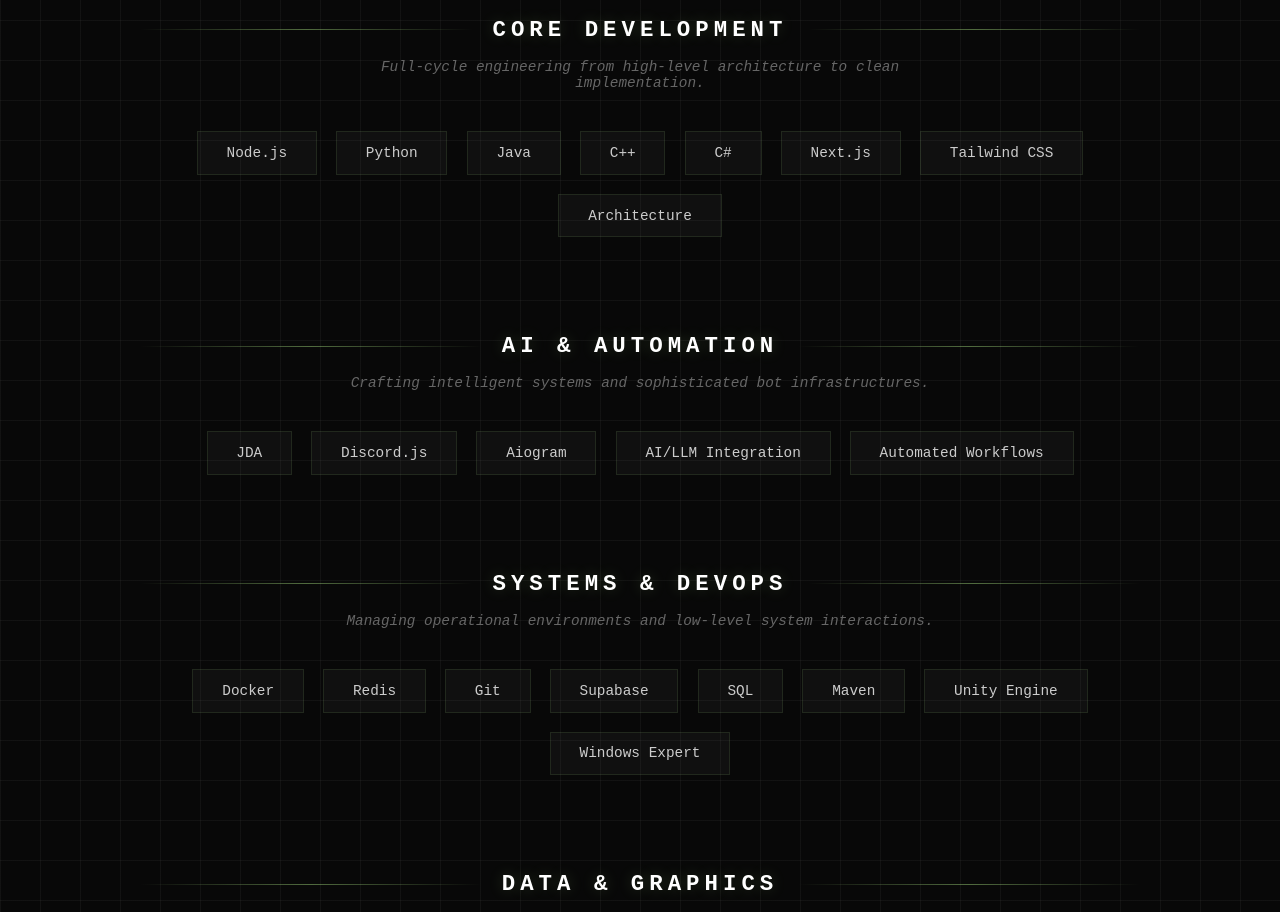
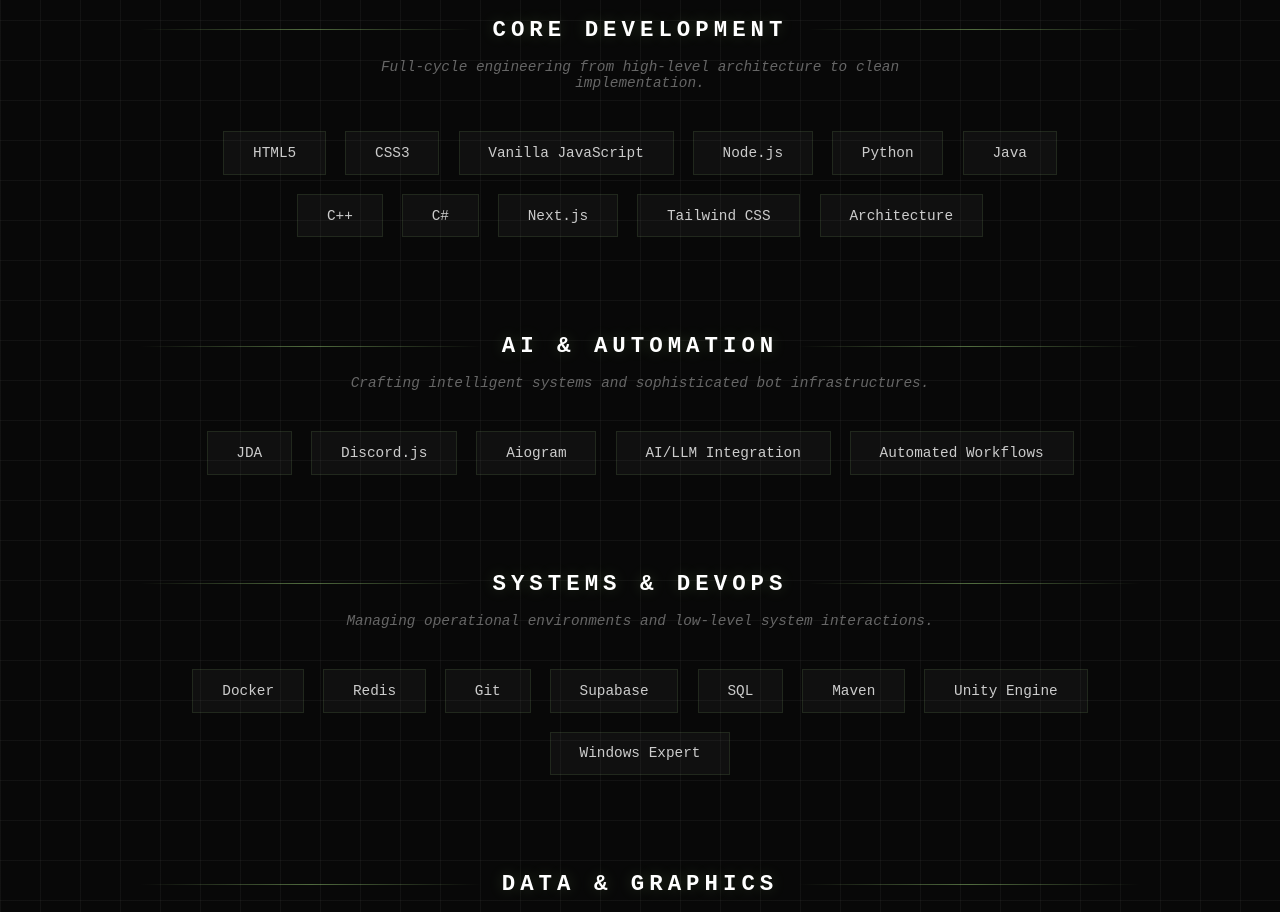
Before and after one commit to Omarayman008/Omar-Ayman, a Next.js app: page / in a window 1280 px wide. Shown: the part 1900-2812 px from the top of the page. Built offline with nearby package versions, Linux system fonts and the light colour scheme.

Commit message:
Add HTML5, CSS3, and Vanilla JavaScript to skills list

```diff
--- a/components/SkillsSection.tsx
+++ b/components/SkillsSection.tsx
@@ -15,7 +15,7 @@
 const SKILLS_CATEGORIES = [
   {
     title: "Core Development",
-    items: ["Node.js", "Python", "Java", "C++", "C#", "Next.js", "Tailwind CSS", "Architecture"],
+    items: ["HTML5", "CSS3", "Vanilla JavaScript", "Node.js", "Python", "Java", "C++", "C#", "Next.js", "Tailwind CSS", "Architecture"],
     description: "Full-cycle engineering from high-level architecture to clean implementation."
   },
   {
```
